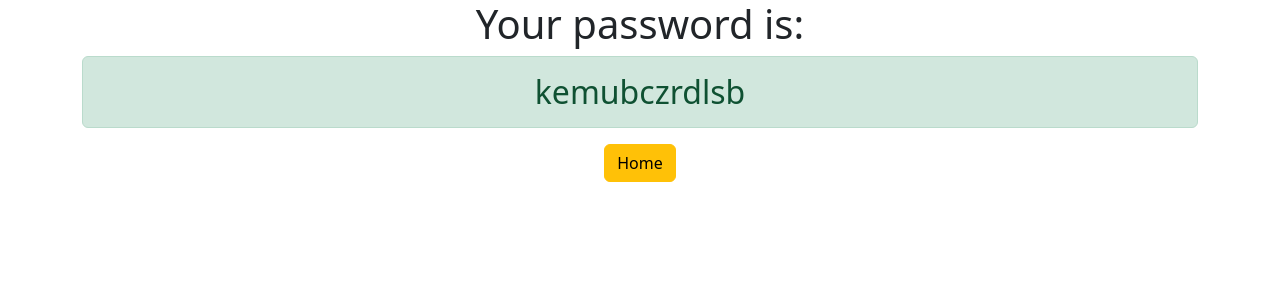
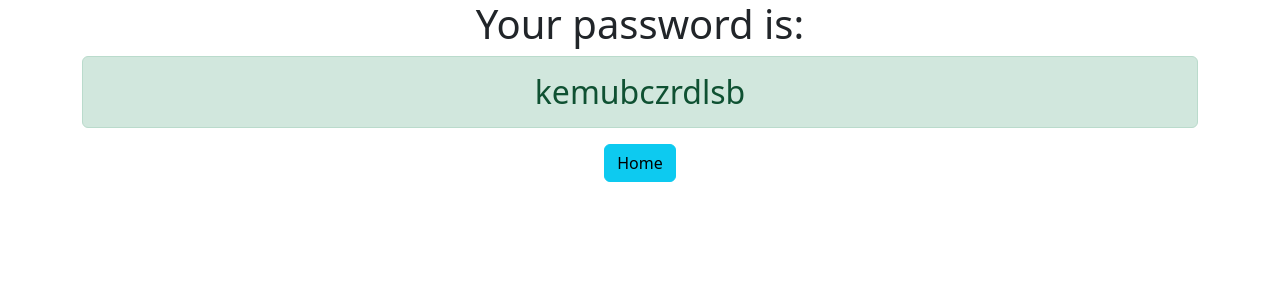
Before and after one commit to Gertrudekapllan/Django3-password-generation, a Django app: page /password/ in a window 1280 px wide. Shown: the top 300 px of the page. Run offline with Django 4.2, Linux system fonts and the light colour scheme.

Commit message:
I made some tweaks

```diff
--- a/generator/templates/generator/password.html
+++ b/generator/templates/generator/password.html
@@ -3,5 +3,5 @@
 <div class="container text-center">
     <h1>Your password is:</h1>
     <h2 class="alert alert-success">{{ password }}</h2>
-    <a href="{% url 'home'%}" class="btn btn-warning">Home</a>
+    <a href="{% url 'home'%}" class="btn btn-info">Home</a>
 </div>
--- a/password_generation/settings.py
+++ b/password_generation/settings.py
@@ -20,7 +20,7 @@ BASE_DIR = Path(__file__).resolve().parent.parent
 # See https://docs.djangoproject.com/en/4.1/howto/deployment/checklist/
 
 # SECURITY WARNING: keep the secret key used in production secret!
-SECRET_KEY = 'django-insecure-1_73i&)^en0)uzj82m)g)jzuf-g3^8@1b41&1a*6i)!&r-y-k-'
+SECRET_KEY = 'django-insecure-1_73i&)^en0)uzj82m)g)jzuf-g3^8@ghqwerty1b41&1a*6i)!&r-y-k-'
 
 # SECURITY WARNING: don't run with debug turned on in production!
 DEBUG = True
```
